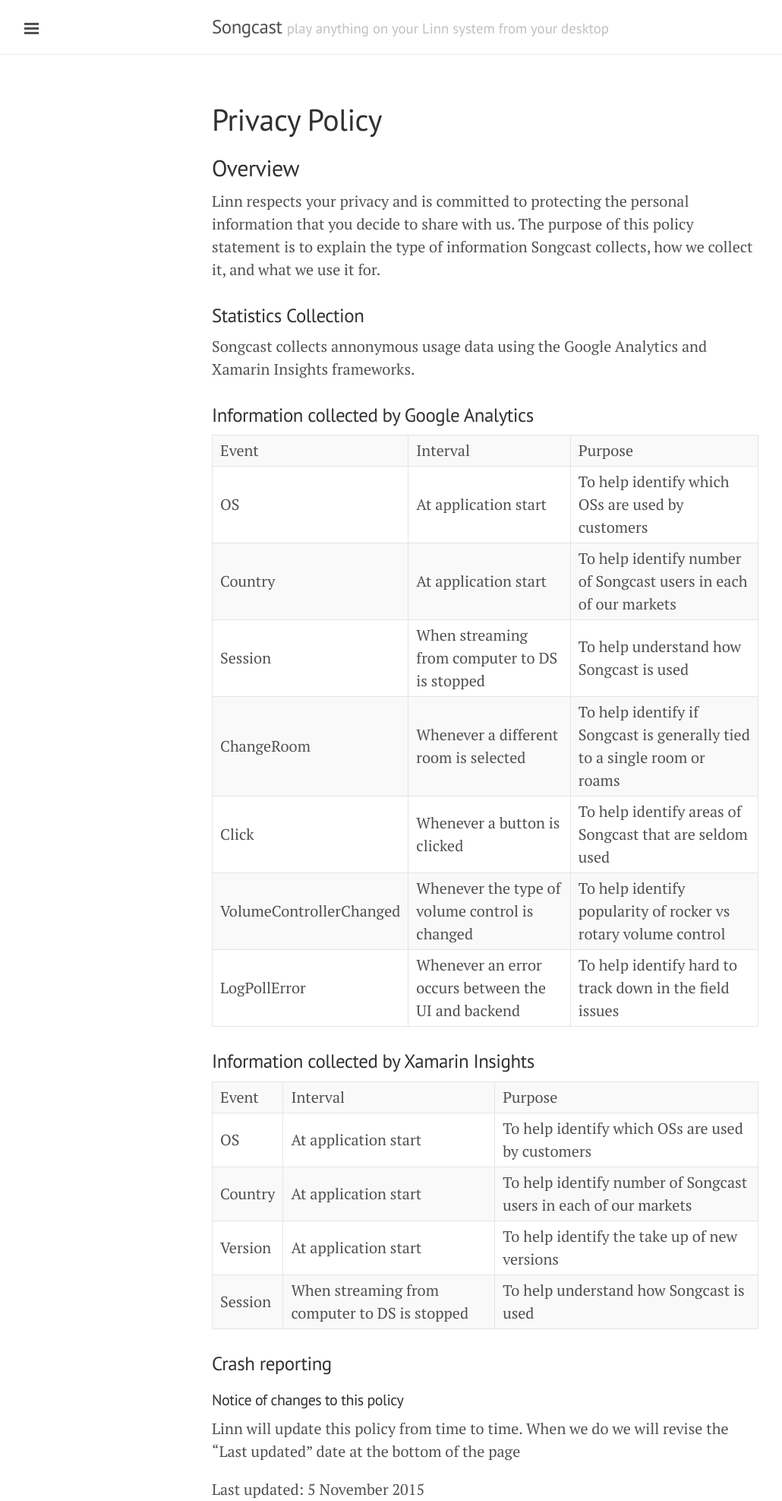
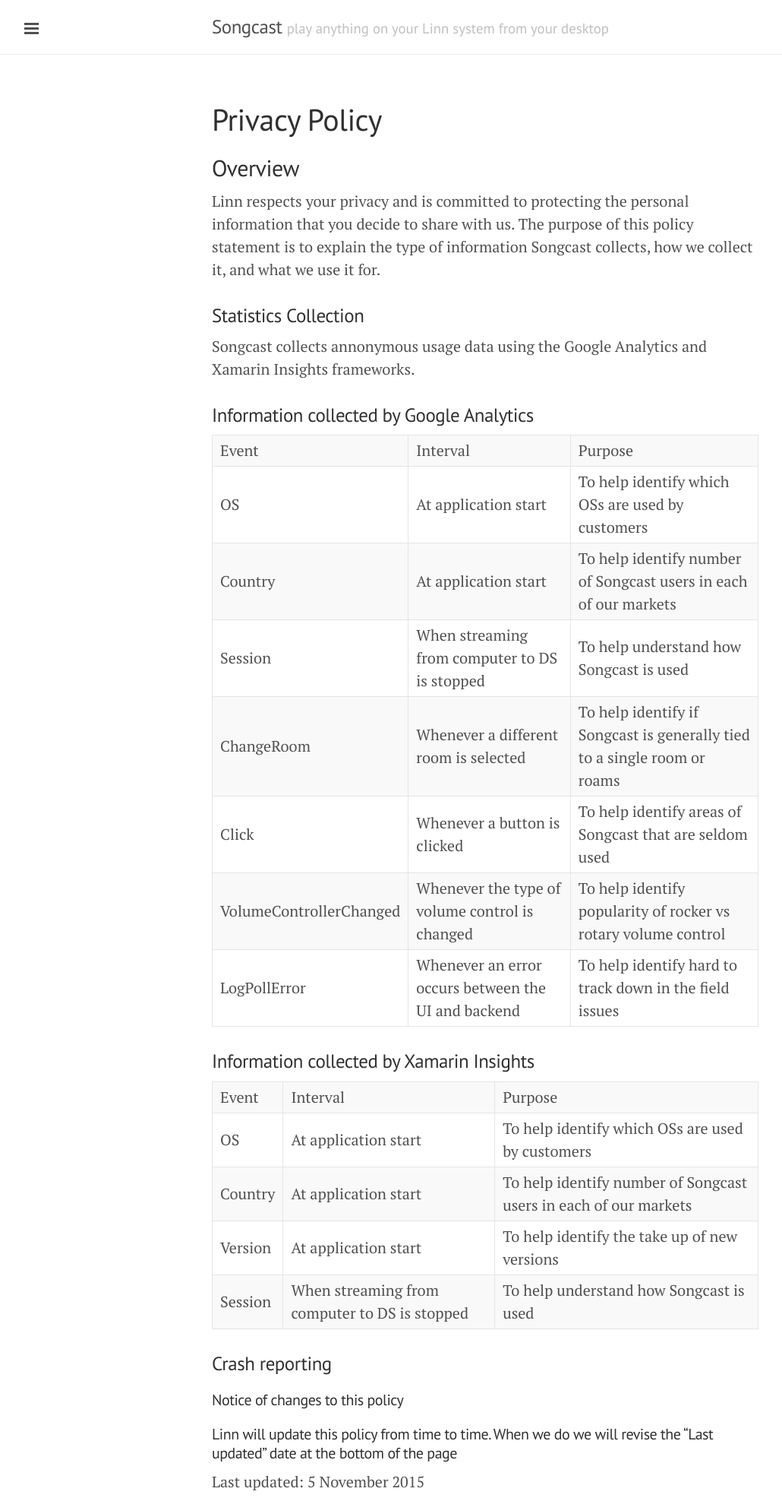
Before and after one commit to linn/songcast.site, a Jekyll site: the page built from privacy.md, in a window 1280 px wide. Shown: the whole page at 76% size, without its empty margins (1-1031 px from the left). Built offline with Jekyll 4.4.1, drawn with Linux system fonts in a browser that asks for light colours.

```diff
--- a/privacy.md
+++ b/privacy.md
@@ -34,6 +34,6 @@ Songcast collects annonymous usage data using the Google Analytics and Xamarin I
 
 #### Notice of changes to this policy
 
-Linn will update this policy from time to time. When we do we will revise the "Last updated" date at the bottom of the page
+##### Linn will update this policy from time to time. When we do we will revise the "Last updated" date at the bottom of the page
 
 Last updated: 5 November 2015
```
